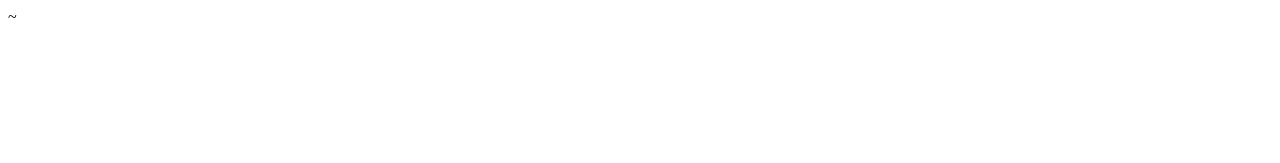
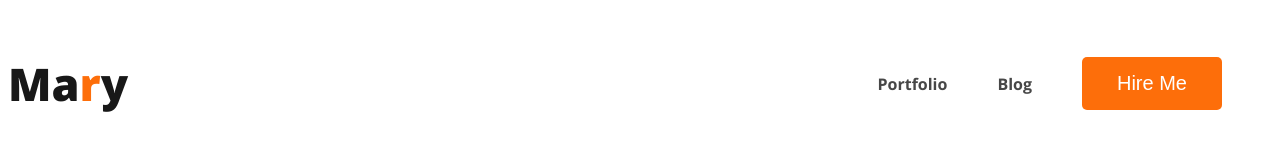
Before and after one commit to SazidMahmud23/webdeveloper-portfolio, a plain HTML site: page index.html in a window 1280 px wide. Drawn offline with nearby package versions, Linux system fonts and the light colour scheme.

Commit message:
added nav

```diff
--- a/index.html
+++ b/index.html
@@ -1,12 +1,26 @@
-~<!DOCTYPE html>
+<!DOCTYPE html>
 <html lang="en">
 <head>
     <meta charset="UTF-8">
     <meta name="viewport" content="width=device-width, initial-scale=1.0">
     <title>Web Developer Portfolio</title>
+    <link rel="preconnect" href="https://fonts.googleapis.com">
+<link rel="preconnect" href="https://fonts.gstatic.com" crossorigin>
+<link href="https://fonts.googleapis.com/css2?family=Open+Sans:ital,wght@0,700;0,800;1,700;1,800&display=swap" rel="stylesheet">
+
+    <link rel="stylesheet" href="styles/portfolio.css">
 </head>
 <body>
-    <header></header>
+    <header>
+        <nav>
+            <h3 class="nav-title">Ma<span class="text-primary">r</span>y</h3>
+            <ul>
+                <li><a href="">Portfolio</a></li>
+                <li><a href="">Blog</a></li>
+                <li><button class="btn-primary">Hire Me</button></li>
+            </ul>
+        </nav>
+    </header>
     <main></main>
     <footer></footer>
 
--- /dev/null
+++ b/styles/portfolio.css
@@ -0,0 +1,44 @@
+body {
+    font-family: 'Open Sans', sans-serif;
+}
+
+nav {
+    display: flex;
+    justify-content: space-between;
+    align-items: center;
+}
+
+.btn-primary {
+    border-radius: 5px;
+    background: #FD6E0A;
+    border: 0;
+    color: white;
+    font-size: 20px;
+    font-style: normal;
+    padding: 15px 35px;
+}
+
+.nav-title {
+    color: #181818;
+    font-size: 45px;
+    font-weight: 800;
+}
+
+.text-primary {
+    color: #FD6E0A;
+}
+
+nav>ul {
+    display: flex;
+    align-items: center;
+}
+
+nav li {
+    list-style: none;
+    margin-right: 50px;
+}
+
+nav a {
+    text-decoration: none;
+    color: #474747;
+}
```
